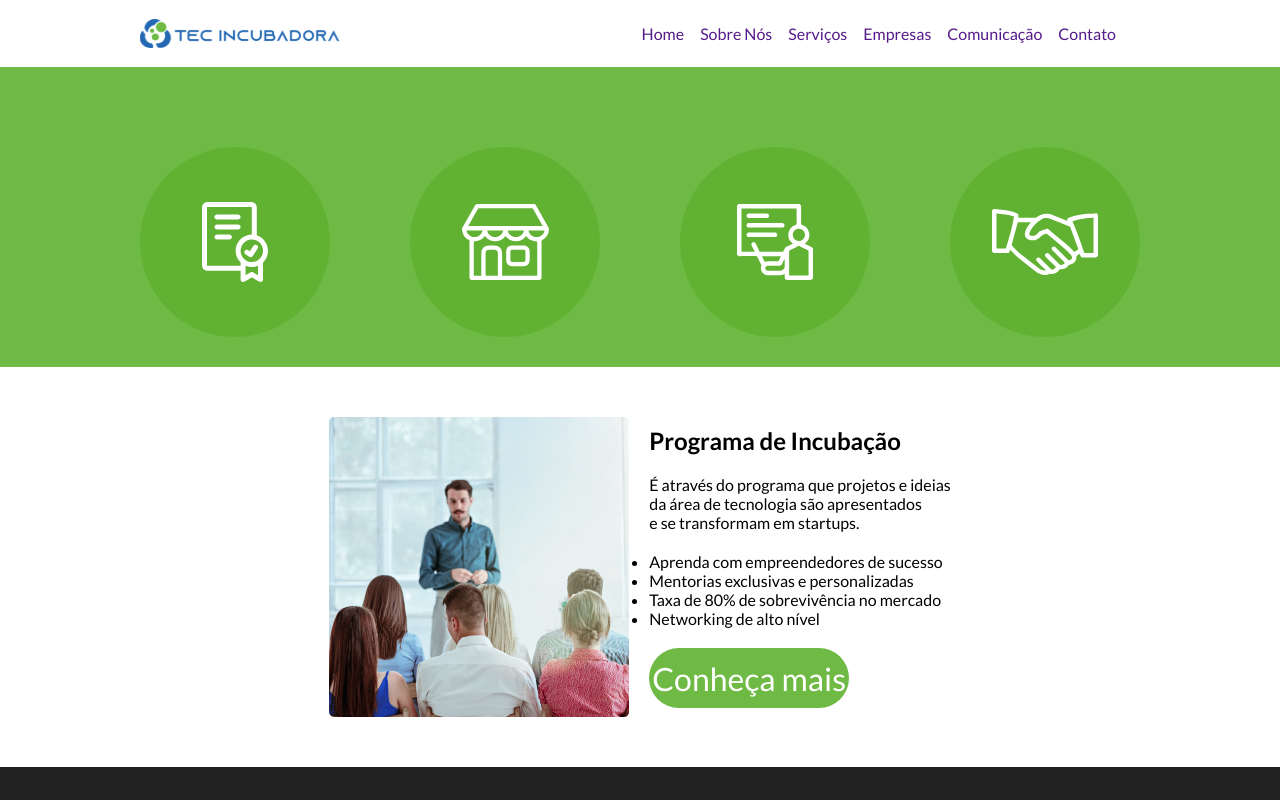
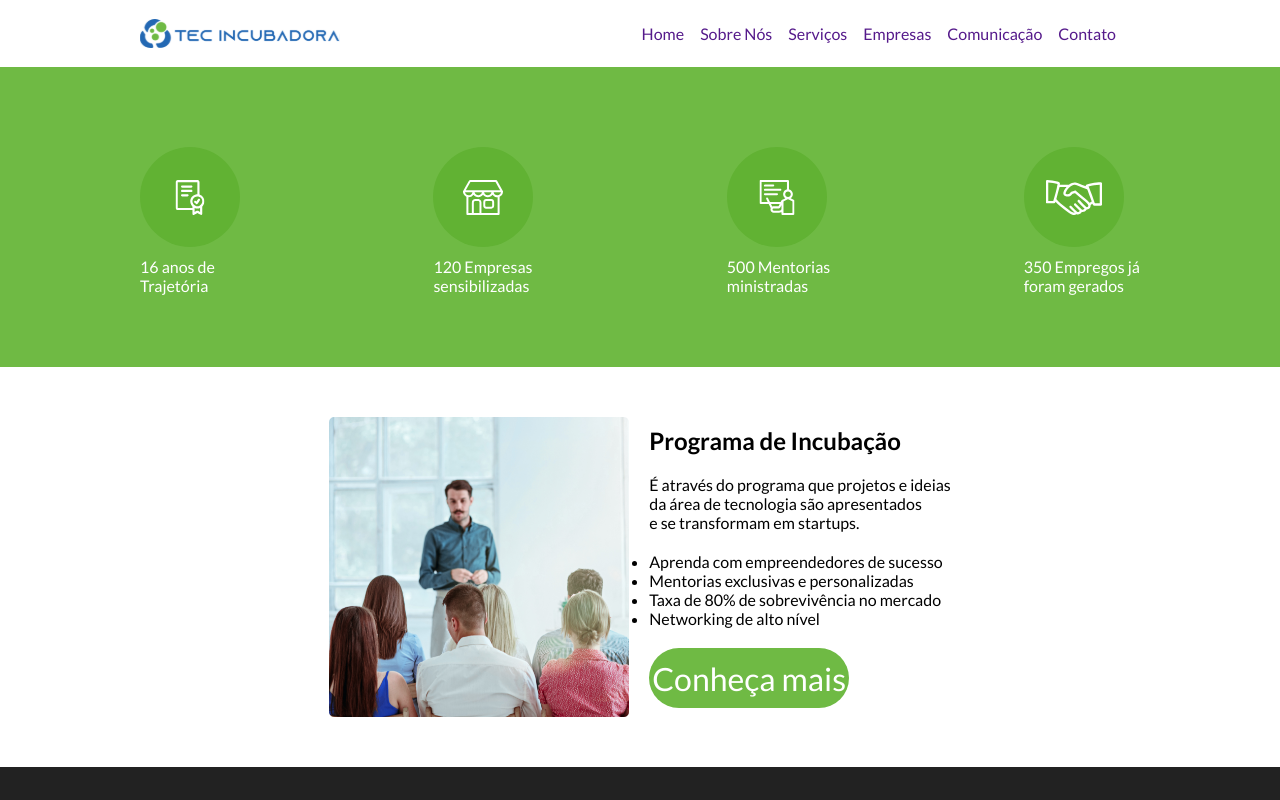
Before and after one commit to leoalcantara/tec-incubadora-frontend, a React (Vite) app: page / in a window 1280 px wide. Shown: the top 800 px of the page. Built offline with nearby package versions, Linux system fonts and the light colour scheme.

Commit message:
aligning the about icons

```diff
--- a/src/App.jsx
+++ b/src/App.jsx
@@ -19,25 +19,30 @@ function App() {
 
       <div className={styles.aboutContainer}>
         <div className={styles.aboutBox}>
+
           <div>
             <div className={styles.circle}>
               <img src={CertificationIcon} alt="" />
             </div>
+            <p>16 anos de <br/>Trajetória</p>
           </div>
           <div>
             <div className={styles.circle}>
               <img src={CompaniesIcon} alt="" />
             </div>
+            <p>120 Empresas <br/> sensibilizadas</p>
           </div>
           <div>
             <div className={styles.circle}>
               <img src={MentorIngIcon} alt="" />
             </div>
+            <p>500 Mentorias<br/>ministradas</p>
           </div>
           <div>
             <div className={styles.circle}>
               <img src={JobsIcon} alt="" />
             </div>
+            <p>350 Empregos já<br/>foram gerados</p>
           </div>
         </div>
       </div>
--- a/src/App.module.css
+++ b/src/App.module.css
@@ -3,6 +3,8 @@
   width: 100vw;
   height: 300px;
   background-color: var(--green-500);
+  display: flex;
+
 }
 
 .aboutBox {
@@ -10,20 +12,30 @@
   width: 1000px;
   flex-direction: row;
   justify-content: space-between;
-  justify-items: auto;
   margin: 0 auto;
 }
 
 .circle {
   border-radius: 50%;
-  width: 190px;
-  height: 190px;
+  width: 100px;
+  height: 100px;
   background-color: var(--green-600);
 
   display: flex;
   flex-direction: column;
-  align-items: center;
+  text-align: center;
   justify-content: center;
+}
+
+.circle img{
+  height: 35px;
+}
+
+.aboutBox p {
+  font-size: 0,8rem;
+  justify-content: center;
+  color: var(--white);
+  margin-top: 10px;
 }
 
 .container {
```
